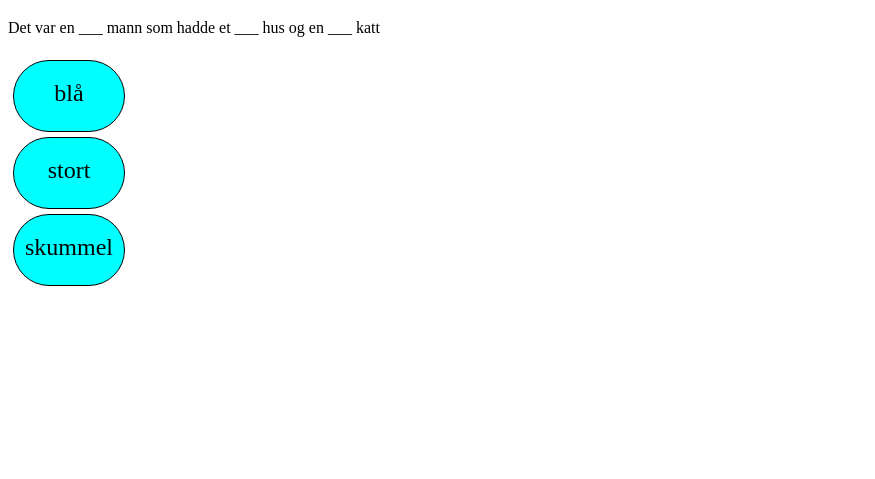
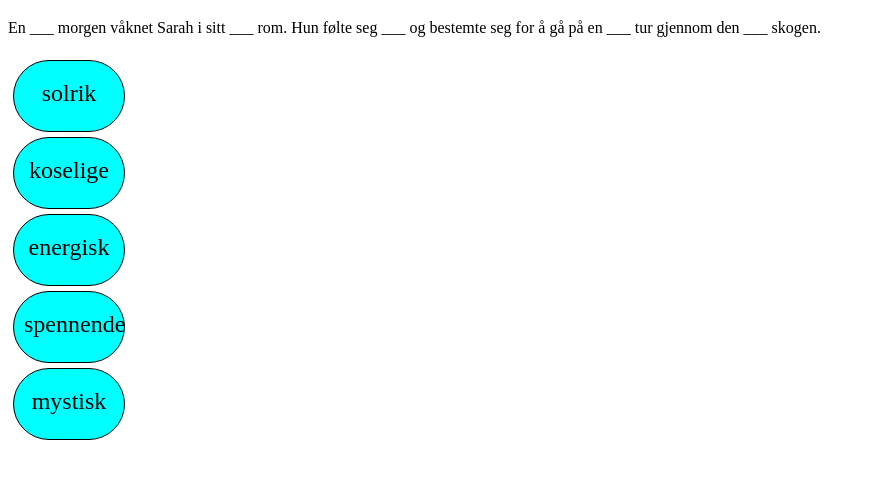
Before and after one commit to gabrielfoor/Oppgave-Adjektivhistorie, a plain HTML site: page index.html in a window 1280 px wide. Shown: the part 61-540 px from the top of the page, without its empty margins (0-875 px from the left). Drawn offline with Linux system fonts and the light colour scheme.

Commit message:
Update index.html

```diff
--- a/index.html
+++ b/index.html
@@ -29,8 +29,8 @@
         let adjective1 = "___";
         let adjective2 = "___";
         let adjective3 = "___";
-
-
+        let adjectiveList = ["___","___","___","___","___",]
+        let adjectiveCounter = 0
 
 
         //view
@@ -39,20 +39,31 @@
         document.getElementById('app').innerHTML = /*html*/ `
             <h1>Lag en Adjektivhistorie</h1>
 
-            <div>Det var en ${adjective1} mann som hadde et ${adjective2} hus og en
-                ${adjective3} katt
+            <div>En ${adjectiveList[0]} morgen våknet Sarah i sitt
+                ${adjectiveList[1]} rom. Hun følte seg
+                ${adjectiveList[2]} og bestemte seg for å gå på en
+                ${adjectiveList[3]} tur gjennom den
+                ${adjectiveList[4]} skogen.
                 </div> <br>
 
-            <div class="bubble" onclick="textInsert(blue)" id="blue">blå</div>
-            <div class="bubble">stort</div>
-            <div class="bubble">skummel</div>
+            <div class="bubble" onclick="textInsert('sunny')" id="sunny">solrik</div>
+            <div class="bubble" onclick="textInsert('cozy')"id="cozy">koselige</div>
+            <div class="bubble" onclick="textInsert('energetic')"id="energetic">energisk</div>
+            <div class="bubble" onclick="textInsert('exciting')"id="exciting">spennende</div>
+            <div class="bubble" onclick="textInsert('mystic')"id="mystic">mystisk</div>
+
             `
         }
 
         //controller
 
         function textInsert(id){
-            adjective1 = document.getElementById(id).innerHTML
+            adjectiveList[adjectiveCounter] = (document.getElementById(id).innerHTML);
+
+            adjectiveCounter++
+
+
+            updateView()
 
         }
 
```
